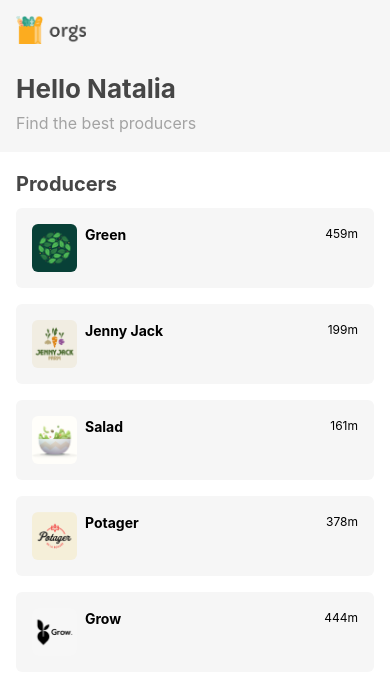
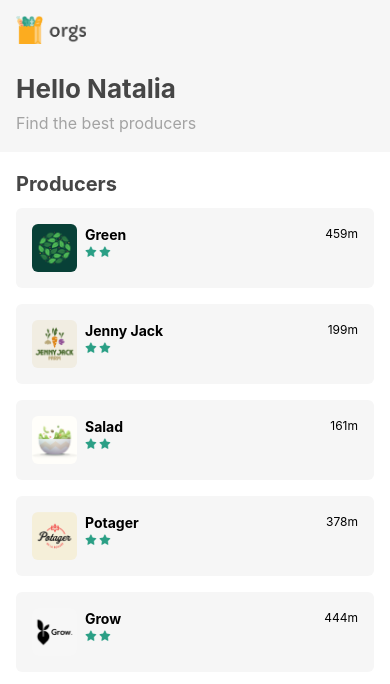
Before and after one commit to iurysilva/Alura-OrgsHooks, a React Native app: screen / in a window 390 px wide. Shown: the top 684 px of the page. Built offline with nearby package versions, Linux system fonts and the light colour scheme.

Commit message:
Feat: Add Stars component

```diff
--- /dev/null
+++ b/src/components/Stars.js
@@ -0,0 +1,27 @@
+import React from "react";
+import { Text, Image, StyleSheet, View} from "react-native";
+import star from '../assets/estrela.png'
+import grayStar from '../assets/estrelaCinza.png'
+
+export default function Stars({
+    amount: oldQuantity,
+    editable = false,
+    big = false,
+}){
+    const styles = stylesFunction(big);
+    return <View style={styles.stars}>
+        <Image source={star} style={styles.star}/>
+        <Image source={star} style={styles.star}/>
+    </View>
+}
+
+const stylesFunction = (big) => StyleSheet.create({
+    star: {
+        width: big ? 36 : 12,
+        height: big ? 36 : 12,
+        marginRight: 2,
+    },
+    stars: {
+        flexDirection: 'row',
+    }
+})
--- a/src/screens/Home/components/Producer.js
+++ b/src/screens/Home/components/Producer.js
@@ -1,11 +1,15 @@
 import React from "react";
 import { Text, View, Image, StyleSheet } from "react-native";
+import Stars from "../../../components/Stars";
 
 export default function Producer({name, image, distance, stars}){
     return <View style={styles.card}>
         <Image source={image} accessibilityLabel={name} style={styles.image}/>
         <View style={styles.informations}>
+            <View>
             <Text style={styles.name}>{name}</Text>
+            <Stars amount={stars}/>
+            </View>
             <Text style={styles.distance}>{distance}</Text>
         </View>
     </View>
```
